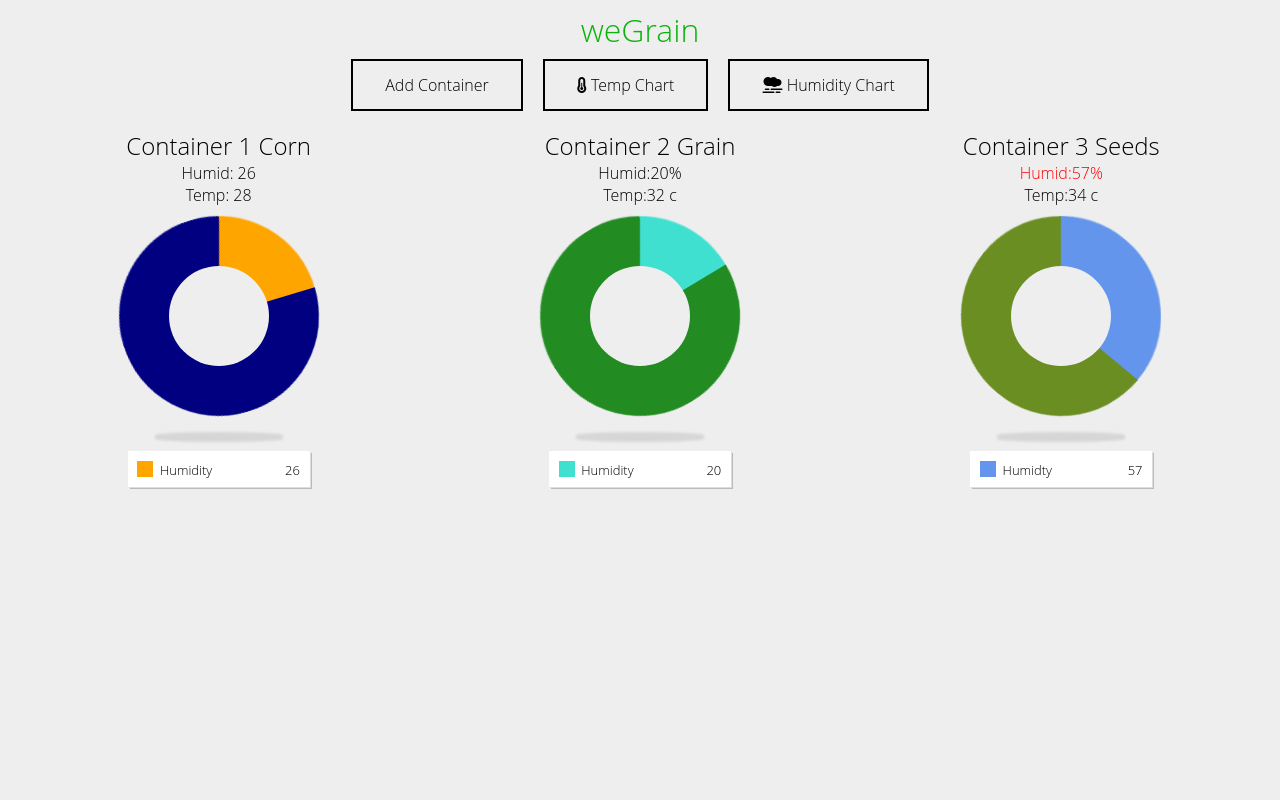
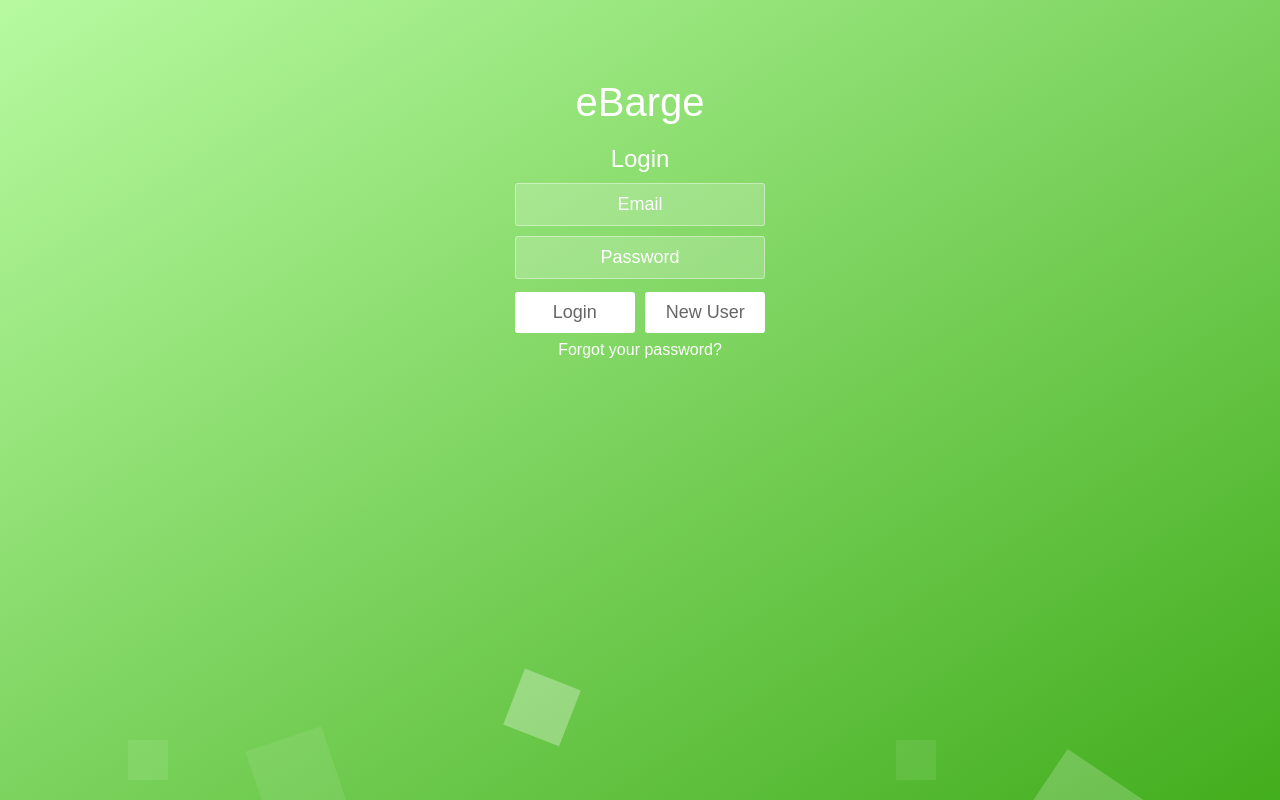
Before and after one commit to IngvarOlsen/ebarge, a Flask app: page / in a window 1280 px wide. Run offline with Flask 2, Linux system fonts and the light colour scheme; data comes from the database, SQL or seed files in the repository; both versions use the stored data as it was after the commit; some libraries are stand-ins or nearby versions; some web fonts are replaced.

Commit message:
login testing

```diff
--- a/app.py
+++ b/app.py
@@ -34,6 +34,12 @@ login_manager.login_message_category = "info"
 prev_packet = None
 prev_packet_contents = "Empty"
 
+# Had to make the db connector to a repeatable callable function, as the connection have to be close everytime it gets used
+def dbConnect():
+    global conn
+    conn = sqlite3.connect('ebarge.db')
+    global curs
+    curs = conn.cursor()
 
 
 #Makes flask pointers for static and template folders
@@ -98,6 +104,63 @@ def login():
   return render_template('login.html',title='Login', form=form)
 
 
+
+@app.route("/signup_post", methods=['GET','POST'])
+def signup():
+    dbConnect()
+    if request.method == 'POST':
+
+        email = request.form.get('email')
+        name = request.form.get('name')
+        company = request.form.get('company')
+        contactNumber = request.form.get('contactNumber')
+        password = request.form.get('password')
+
+        sql = """SELECT email FROM User WHERE email = :email"""
+        curs.execute(sql, [email])
+        result = curs.fetchone()
+        if result:
+            #Email already registered
+            print("User email already in DB")
+            flash('Email already registered')
+        else:
+            print("Trying to save user to DB")
+            sql = """INSERT INTO User (email, name, company, contactNumber, passwordHash) values(:email, :name, :company, :contactNumber, :password)"""
+            print("User saved")
+            # sql = """INSERT INTO Readings(temp, humid, containerID, batteryVolt, loggingDate) values(:temp, :humid, :containerId, :batVolt, :loggingDate)"""
+            curs.execute(sql, [email, name, company, contactNumber, password])
+            conn.commit()
+            conn.close
+            redirect(url_for('dashboard'))
+            # return render_template('dashboard.html')
+        #redirect(url_for('login'))
+        return render_template('login.html',title='Login')
+
+
+
+
+
+
+
+#   if current_user.is_authenticated:
+#      return redirect(url_for('index'))
+#   form = LoginForm()
+#   if form.validate_on_submit():
+#      conn = sqlite3.connect('ebarge.db')
+#      curs = conn.cursor()
+#      curs.execute("SELECT * FROM User where email = (?)",    [form.email.data])
+#      user = list(curs.fetchone())
+#      Us = load_user(user[0])
+#      if form.email.data == Us.email and form.password.data == Us.password:
+#         login_user(Us, remember=form.remember.data)
+#         Umail = list({form.email.data})[0].split('@')[0]
+#         flash('Logged in successfully '+Umail)
+#         redirect(url_for('index'))
+#      else:
+#         flash('Login Unsuccessfull.')
+#   return render_template('login.html',title='Login', form=form)
+
+
 # @login_manager.user_loader
 # def load_user(user_id):
 #     return User.get(user_id)
@@ -132,12 +195,7 @@ def dec_serializer(sqlData):
 ##### Db handling ######
 ########################
 
-# Had to make the db connector to a repeatable callable function, as the connection have to be close everytime it gets used
-def dbConnect():
-    global conn
-    conn = sqlite3.connect('ebarge.db')
-    global curs
-    curs = conn.cursor()
+
 
 
 
@@ -205,6 +263,9 @@ def getLastContainerReadings(containerId):
     #return json.dumps(data, default=dec_serializer)
     #For prototype only showing stats on 1 piechart
     return str(data)
+
+
+
 
 # Deletes specifc container with ID
 @app.route('/_deleteContainer', methods=['POST'])
@@ -357,8 +418,8 @@ def editAlarmSettings():
 
 
 #Make defaul / adreess pointer which refers to index.html as start page
-@app.route('/')
-def index():
+@app.route('/dashboard')
+def dashboard():
     # jsonGetLastReading = (json.loads(getLastContainerReadings(2)))
     pieData = getLastContainerReadings(2).split(",")
     templateData = {
@@ -366,11 +427,11 @@ def index():
         'temp': pieData[2],
         'batVolt': pieData[5]
     }
-    return render_template("index.html", **templateData)
+    return render_template("dashboard.html", **templateData)
 
-# @app.route('/login')
-# def login():
-#     return render_template("login.html")
+@app.route('/')
+def landing():
+    return render_template("login.html")
 
 
 if __name__ == '__main__':
--- a/template/login.html
+++ b/template/login.html
@@ -81,45 +81,3 @@
 </div>
 
 <!-- Testing  -->
-<br><br><br><br><br><br><br><br><br><br><br><br><br><br><br><br><br><br>
-<form method='POST' action="">
-	{{ form.hidden_tag() }}
-	<fieldset class="form-group">
-	 <h1>Log In</h1>
-	 <div class="form-group">
-	  {{ form.email.label(class="form-control-label")}}
-	  {% if form.email.errors %}
-	   {{ form.email(class="form-control form-control-lg is-invalid") }}
-	   <div class="invalid-feedback">
-		{% for error in form.email.errors %}
-		 <span>{{ error }}</span>
-		{% endfor %}
-	   </div>
-	  {% else %}
-	   {{ form.email(class="form-control form-control-lg")}}
-	  {% endif %}
-	 </div>
-	 <div class="form-group">
-	  {{ form.password.label(class="form-control-label")}}
-	  {% if form.password.errors %}
-	   {{ form.password(class="form-control form-control-lg is-invalid") }}
-	   <div class="invalid-feedback">
-		{% for error in form.password.errors %}
-		 <span>{{ error }}</span>
-		{% endfor %}
-	   </div>
-	  {% else %}
-	   {{ form.password(class="form-control form-control-lg")}}
-	  {% endif %}
-	 </div>
-	 <div class="form-group">
-	  {{ form.remember(class="form-check-input") }}
-	  {{ form.remember.label(class="form-check-label") }}
-	 </div>
-	</fieldset>
-	<div class="form-group">
-	 {{ form.submit(class="btn btn-outline-info")}}
-	</div>
-	<a href="javascript:void(0)" onclick="location.href='/reset'">Forgot Password?</a>
-   </form>
-   <h6>Create an Account <a href="javascript:void(0)" onclick="location.href='/register'">Sign Up Now</a></h6>
```
Also changed, not shown: template/index2.html (+48 -0 lines), ebarge.db, template/dashboard.html (renamed from template/index.html).
